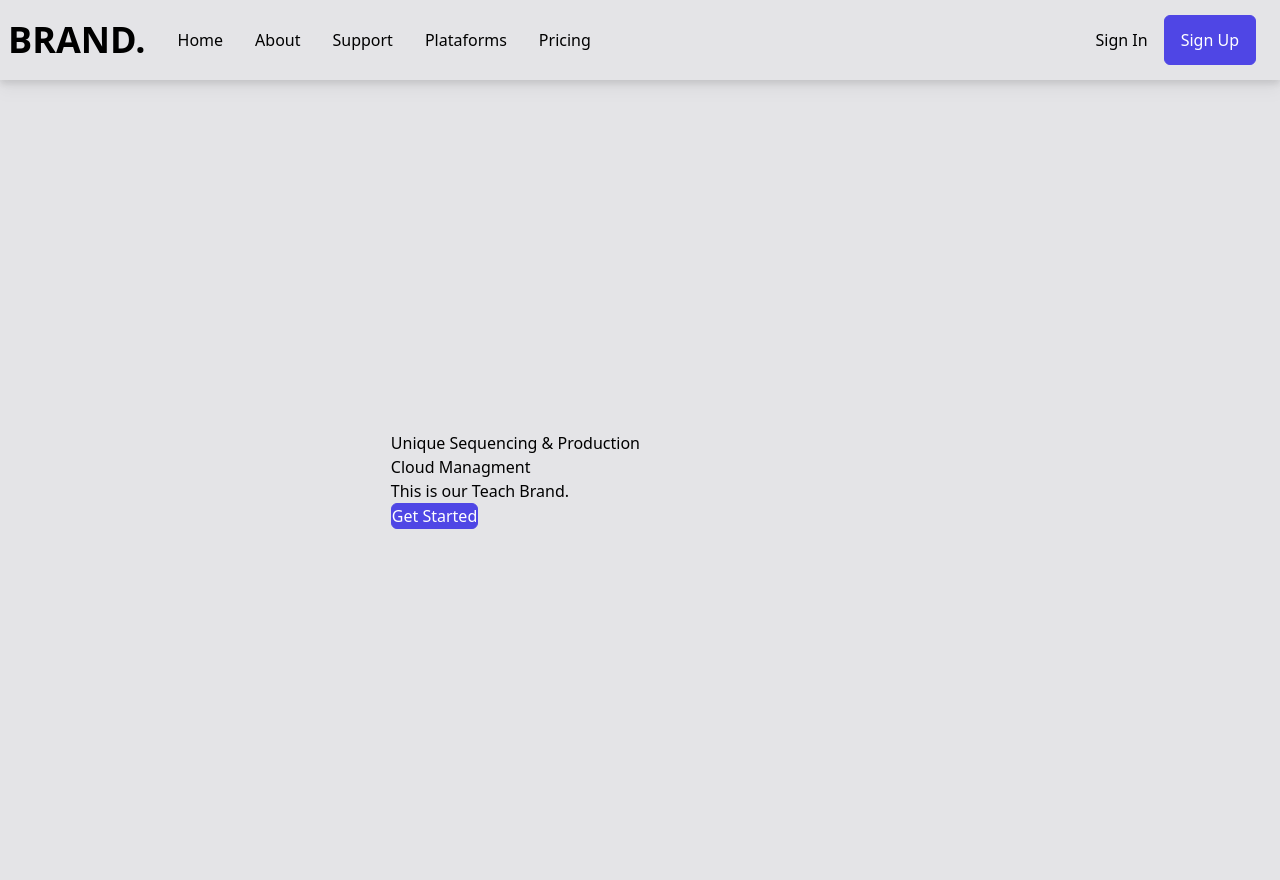
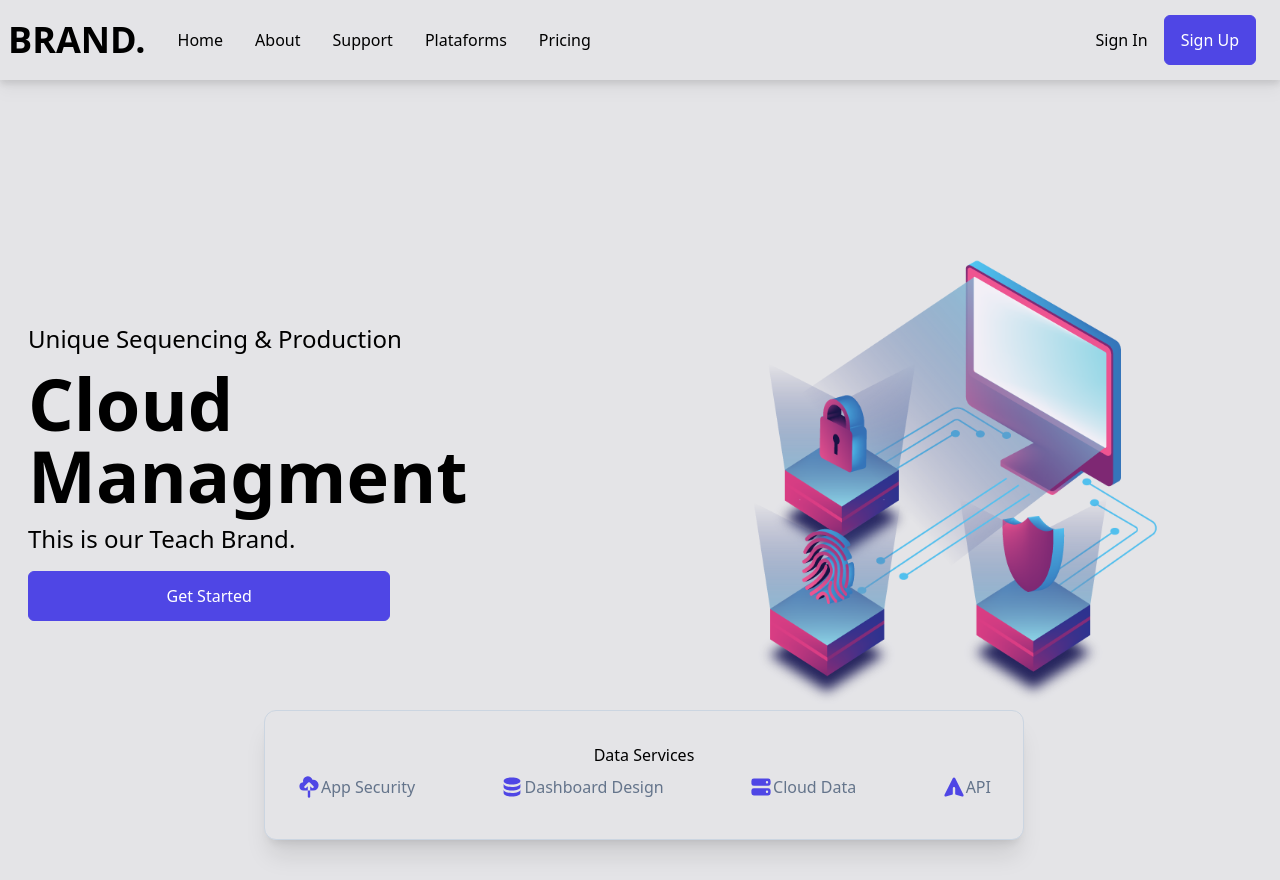
Before and after one commit to byKriz/tailwind-tutorial, a React (Vite) app: page / in a window 1280 px wide. Built offline with nearby package versions, Linux system fonts and the light colour scheme.

Commit message:
agregando los iconos

```diff
--- a/src/components/Hero.jsx
+++ b/src/components/Hero.jsx
@@ -3,6 +3,7 @@
   CloudUploadIcon,
   DatabaseIcon,
   ServerIcon,
+  PaperAirplaneIcon,
 } from "@heroicons/react/solid";
 import bgImg from "../assets/cyber-bg.png";
 
@@ -10,11 +11,33 @@
   return (
     <div className="w-full h-screen bg-zinc-200 flex flex-col justify-between">
       <div className="grid md:grid-cols-2 max-w-[1240px] m-auto">
+        <div className="flex flex-col justify-center md:items-start w-full px-2 py-8">
+          <p className="text-2xl">Unique Sequencing & Production</p>
+          <h1 className="py-3 text-5xl md:text-7xl font-bold">
+            Cloud Managment
+          </h1>
+          <p className="text-2xl">This is our Teach Brand.</p>
+          <button className="py-3 px-6 sm:w-[60%]   my-4">Get Started</button>
+        </div>
         <div>
-          <p>Unique Sequencing & Production</p>
-          <h1>Cloud Managment</h1>
-          <p>This is our Teach Brand.</p>
-          <button>Get Started</button>
+          <img className="w-full" src={bgImg} alt="/" />
+        </div>
+        <div className=" absolute flex flex-col py-8 md:min-w-[760px] bottom-[-5%] mx-1 md:left-1/2 transform md:-translate-x-1/2 bg-zinc-200 border border-slate-300 rounded-xl text-center shadow-xl">
+          <p>Data Services</p>
+          <div className="flex justify-between flex-wrap px-4">
+            <p className="flex px-4 py-2 text-slate-500">
+              <CloudUploadIcon className="h-6 text-indigo-600" /> App Security
+            </p>
+            <p className="flex px-4 py-2 text-slate-500">
+              <DatabaseIcon className="h-6 text-indigo-600" /> Dashboard Design
+            </p>
+            <p className="flex px-4 py-2 text-slate-500">
+              <ServerIcon className="h-6 text-indigo-600" /> Cloud Data
+            </p>
+            <p className="flex px-4 py-2 text-slate-500">
+              <PaperAirplaneIcon className="h-6 text-indigo-600" /> API
+            </p>
+          </div>
         </div>
       </div>
     </div>
```
